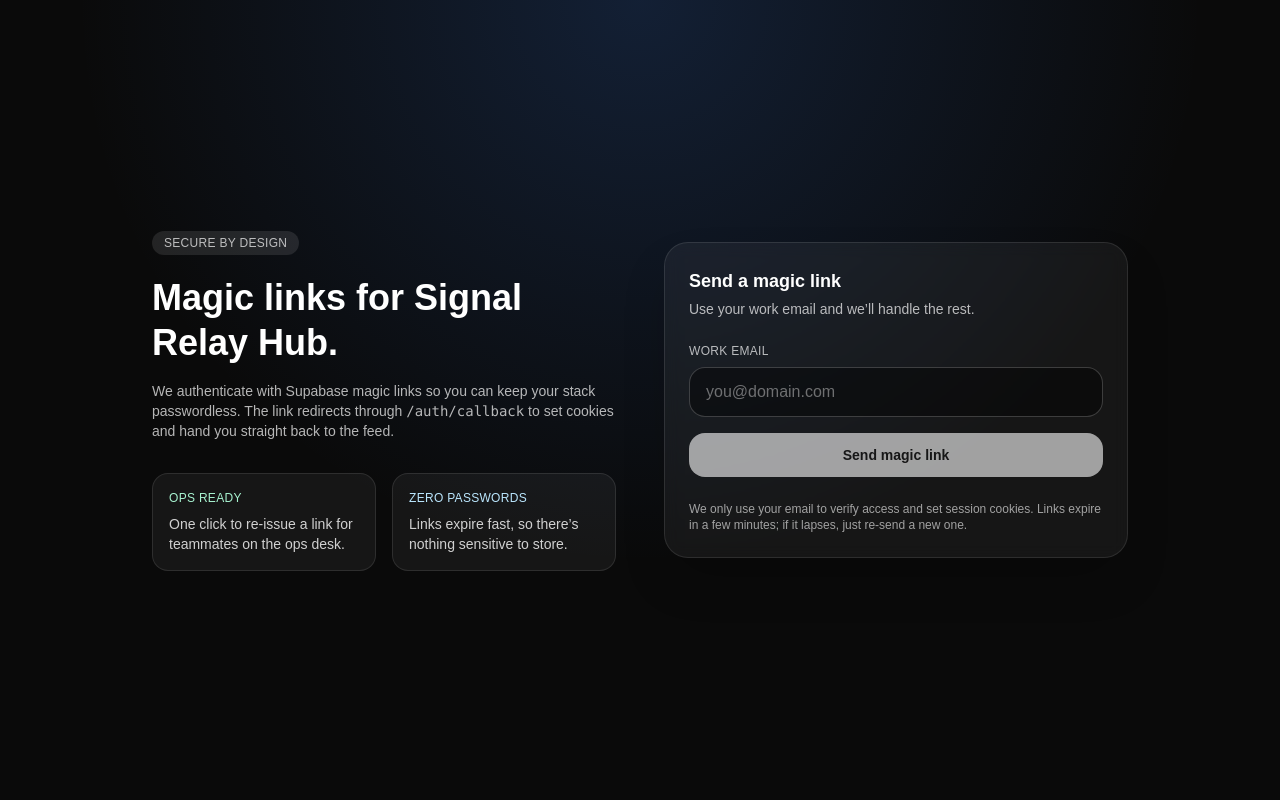
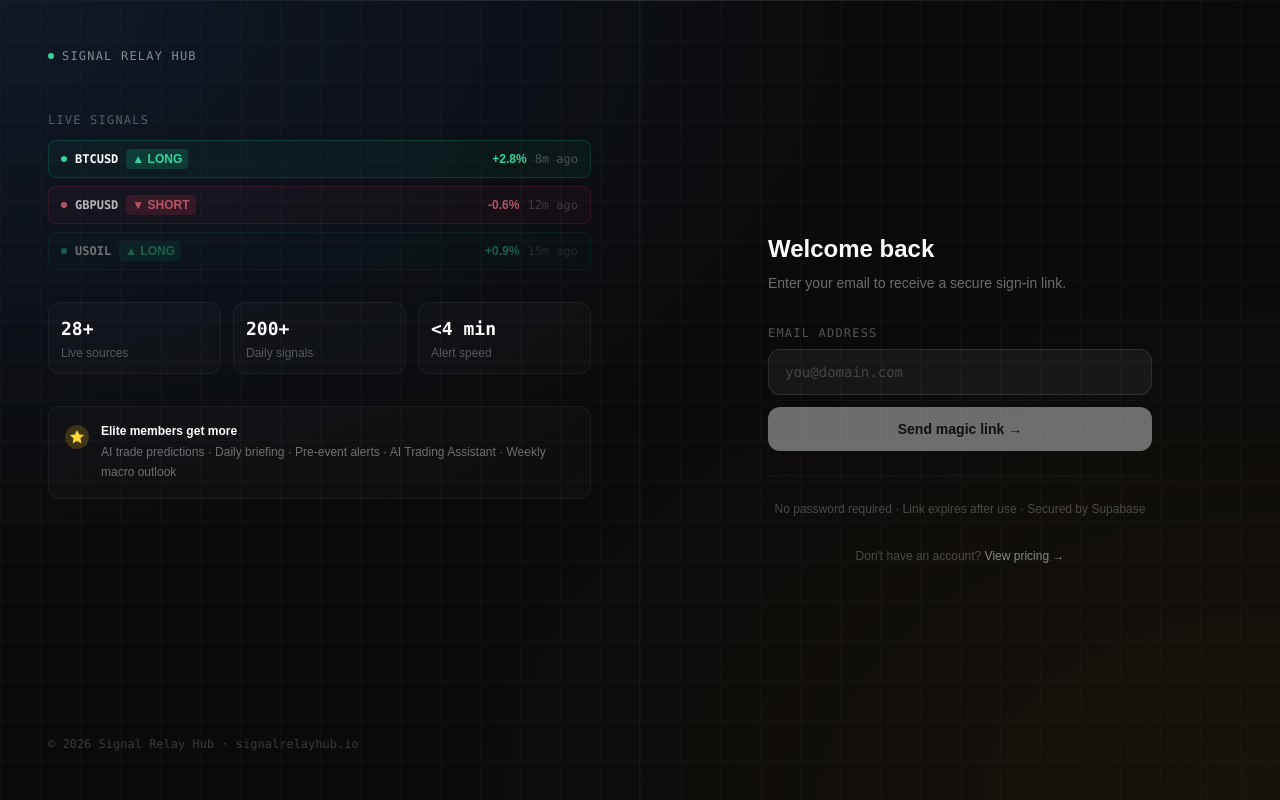
Before and after one commit to SignalRelayFinance/Signal-Relay-Hub, a Next.js app: page /login in a window 1280 px wide. Built offline with nearby package versions, Linux system fonts and the light colour scheme; no server answers.

Commit message:
Update page.tsx

```diff
--- a/src/app/login/page.tsx
+++ b/src/app/login/page.tsx
@@ -1,103 +1,238 @@
 'use client';
 
-import { useMemo, useState } from 'react';
+import { useMemo, useState, useEffect } from 'react';
 import { createSupabaseBrowserClient } from '@/lib/supabase/client';
+
+const LIVE_SIGNALS = [
+  { pair: 'XAUUSD', direction: 'LONG', change: '+1.2%', time: '2m ago' },
+  { pair: 'EURUSD', direction: 'SHORT', change: '-0.4%', time: '5m ago' },
+  { pair: 'BTCUSD', direction: 'LONG', change: '+2.8%', time: '8m ago' },
+  { pair: 'GBPUSD', direction: 'SHORT', change: '-0.6%', time: '12m ago' },
+  { pair: 'USOIL', direction: 'LONG', change: '+0.9%', time: '15m ago' },
+  { pair: 'US30', direction: 'LONG', change: '+0.3%', time: '18m ago' },
+];
+
+const STATS = [
+  { label: 'Live sources', value: '28+' },
+  { label: 'Daily signals', value: '200+' },
+  { label: 'Alert speed', value: '<4 min' },
+];
+
+function GridBackground() {
+  return (
+    <div className="absolute inset-0 overflow-hidden">
+      <div
+        className="absolute inset-0 opacity-[0.03]"
+        style={{
+          backgroundImage: `
+            linear-gradient(rgba(255,255,255,0.8) 1px, transparent 1px),
+            linear-gradient(90deg, rgba(255,255,255,0.8) 1px, transparent 1px)
+          `,
+          backgroundSize: '40px 40px',
+        }}
+      />
+      <div className="absolute inset-0 bg-[radial-gradient(ellipse_at_top_left,rgba(59,130,246,0.12),transparent_50%)]" />
+      <div className="absolute inset-0 bg-[radial-gradient(ellipse_at_bottom_right,rgba(245,158,11,0.06),transparent_50%)]" />
+      <div className="absolute top-0 left-0 right-0 h-px bg-gradient-to-r from-transparent via-white/10 to-transparent" />
+    </div>
+  );
+}
+
+function SignalTicker() {
+  const [offset, setOffset] = useState(0);
+
+  useEffect(() => {
+    const timer = setInterval(() => {
+      setOffset(prev => (prev + 1) % LIVE_SIGNALS.length);
+    }, 2500);
+    return () => clearInterval(timer);
+  }, []);
+
+  const visible = [...LIVE_SIGNALS, ...LIVE_SIGNALS].slice(offset, offset + 3);
+
+  return (
+    <div className="space-y-2">
+      {visible.map((signal, i) => (
+        <div
+          key={`${signal.pair}-${offset}-${i}`}
+          className={`flex items-center justify-between rounded-lg border px-3 py-2 transition-all duration-500 ${
+            signal.direction === 'LONG'
+              ? 'border-emerald-500/20 bg-emerald-500/5'
+              : 'border-rose-500/20 bg-rose-500/5'
+          } ${i === 0 ? 'opacity-100' : i === 1 ? 'opacity-70' : 'opacity-40'}`}
+        >
+          <div className="flex items-center gap-2">
+            <span className={`h-1.5 w-1.5 rounded-full ${signal.direction === 'LONG' ? 'bg-emerald-400' : 'bg-rose-400'}`} />
+            <span className="font-mono text-xs font-bold text-white">{signal.pair}</span>
+            <span className={`rounded px-1.5 py-0.5 text-xs font-bold ${signal.direction === 'LONG' ? 'bg-emerald-500/20 text-emerald-400' : 'bg-rose-500/20 text-rose-400'}`}>
+              {signal.direction === 'LONG' ? '▲' : '▼'} {signal.direction}
+            </span>
+          </div>
+          <div className="flex items-center gap-2">
+            <span className={`text-xs font-bold ${signal.direction === 'LONG' ? 'text-emerald-400' : 'text-rose-400'}`}>
+              {signal.change}
+            </span>
+            <span className="text-xs text-white/25 font-mono">{signal.time}</span>
+          </div>
+        </div>
+      ))}
+    </div>
+  );
+}
 
 export default function LoginPage() {
   const supabase = useMemo(() => createSupabaseBrowserClient(), []);
   const [email, setEmail] = useState('');
-  const [status, setStatus] = useState<string | null>(null);
+  const [status, setStatus] = useState<'idle' | 'sent' | 'error'>('idle');
+  const [errorMsg, setErrorMsg] = useState('');
+  const [loading, setLoading] = useState(false);
 
   async function sendMagicLink() {
     if (!supabase || !email) return;
-    setStatus(null);
+    setLoading(true);
+    setErrorMsg('');
     const { error } = await supabase.auth.signInWithOtp({
       email,
       options: {
         emailRedirectTo: `${window.location.origin}/auth/callback`,
       },
     });
-    if (error) setStatus(error.message);
-    else setStatus('Magic link sent — check your inbox.');
+    setLoading(false);
+    if (error) { setStatus('error'); setErrorMsg(error.message); }
+    else setStatus('sent');
   }
 
   return (
-    <div className="relative min-h-screen bg-neutral-950 text-white">
-      <div className="absolute inset-0 bg-[radial-gradient(circle_at_top,_rgba(59,130,246,0.18),_transparent_55%)]" />
-      <div className="relative mx-auto flex min-h-screen max-w-5xl flex-col gap-12 px-6 py-12 lg:flex-row lg:items-center">
-        <section className="lg:w-1/2">
-          <span className="inline-flex items-center rounded-full bg-white/10 px-3 py-1 text-xs uppercase tracking-wide text-white/70">
-            Secure by design
-          </span>
-          <h1 className="mt-5 text-4xl font-semibold leading-tight">Magic links for Signal Relay Hub.</h1>
-          <p className="mt-4 text-sm text-white/70">
-            We authenticate with Supabase magic links so you can keep your stack passwordless. The
-            link redirects through <span className="font-mono">/auth/callback</span> to set cookies and hand you
-            straight back to the feed.
-          </p>
-          <div className="mt-8 grid gap-4 text-sm text-white/80 md:grid-cols-2">
-            <div className="rounded-2xl border border-white/10 bg-white/5 p-4">
-              <div className="text-xs uppercase tracking-wide text-emerald-200">Ops ready</div>
-              <p className="mt-2">One click to re-issue a link for teammates on the ops desk.</p>
+    <div className="relative min-h-screen bg-neutral-950 text-white overflow-hidden">
+      <GridBackground />
+
+      <div className="relative flex min-h-screen">
+        {/* Left panel */}
+        <div className="hidden lg:flex lg:w-1/2 flex-col justify-between p-12 border-r border-white/5">
+          <div>
+            <div className="flex items-center gap-2 mb-12">
+              <span className="h-1.5 w-1.5 rounded-full bg-emerald-400 animate-pulse" />
+              <span className="font-mono text-xs uppercase tracking-widest text-white/50">Signal Relay Hub</span>
             </div>
-            <div className="rounded-2xl border border-white/10 bg-white/5 p-4">
-              <div className="text-xs uppercase tracking-wide text-sky-200">Zero passwords</div>
-              <p className="mt-2">Links expire fast, so there’s nothing sensitive to store.</p>
+
+            <div className="mb-8">
+              <div className="text-xs font-mono uppercase tracking-widest text-white/30 mb-3">Live signals</div>
+              <SignalTicker />
+            </div>
+
+            <div className="grid grid-cols-3 gap-3 mb-8">
+              {STATS.map(stat => (
+                <div key={stat.label} className="rounded-xl border border-white/5 bg-white/[0.02] p-3">
+                  <div className="font-mono text-lg font-bold text-white">{stat.value}</div>
+                  <div className="text-xs text-white/30 mt-0.5">{stat.label}</div>
+                </div>
+              ))}
+            </div>
+
+            <div className="rounded-xl border border-white/5 bg-white/[0.02] p-4">
+              <div className="flex items-start gap-3">
+                <div className="mt-0.5 h-6 w-6 rounded-full bg-amber-400/20 flex items-center justify-center shrink-0">
+                  <span className="text-xs text-amber-400">⭐</span>
+                </div>
+                <div>
+                  <div className="text-xs font-semibold text-white mb-1">Elite members get more</div>
+                  <div className="text-xs text-white/40 leading-relaxed">
+                    AI trade predictions · Daily briefing · Pre-event alerts · AI Trading Assistant · Weekly macro outlook
                   </div>
                 </div>
-        </section>
+              </div>
+            </div>
+          </div>
 
-        <section className="lg:w-1/2">
-          <div className="rounded-3xl border border-white/10 bg-white/5 p-6 shadow-2xl backdrop-blur">
-            <h2 className="text-lg font-semibold">Send a magic link</h2>
-            <p className="mt-1 text-sm text-white/70">Use your work email and we’ll handle the rest.</p>
+          <div className="text-xs text-white/20 font-mono">
+            © 2026 Signal Relay Hub · signalrelayhub.io
+          </div>
+        </div>
 
-            {!supabase ? (
-              <div className="mt-6 rounded-2xl border border-rose-300/40 bg-rose-500/10 p-4 text-sm text-rose-50">
-                Missing env vars:
-                <div className="mt-2 font-mono text-xs">
-                  NEXT_PUBLIC_SUPABASE_URL
-                  <br />
-                  NEXT_PUBLIC_SUPABASE_ANON_KEY
+        {/* Right panel — login form */}
+        <div className="flex flex-1 flex-col items-center justify-center px-6 py-12">
+          <div className="w-full max-w-sm">
+            <div className="lg:hidden flex items-center gap-2 mb-8 justify-center">
+              <span className="h-1.5 w-1.5 rounded-full bg-emerald-400 animate-pulse" />
+              <span className="font-mono text-xs uppercase tracking-widest text-white/50">Signal Relay Hub</span>
             </div>
-                <div className="mt-3 text-xs text-rose-100/70">
-                  Add them to <span className="font-mono">.env.local</span> to enable Supabase auth locally.
+
+            <div className="mb-8">
+              <h1 className="text-2xl font-semibold text-white mb-2">Welcome back</h1>
+              <p className="text-sm text-white/40">Enter your email to receive a secure sign-in link.</p>
             </div>
+
+            {status === 'sent' ? (
+              <div className="text-center py-8">
+                <div className="w-12 h-12 rounded-full bg-emerald-500/20 border border-emerald-500/30 flex items-center justify-center mx-auto mb-4">
+                  <span className="text-emerald-400 text-xl">✓</span>
+                </div>
+                <div className="text-sm font-semibold text-white mb-2">Check your inbox</div>
+                <div className="text-xs text-white/40 mb-6">
+                  We sent a magic link to <span className="text-white/70 font-mono">{email}</span>
+                </div>
+                <button
+                  onClick={() => { setStatus('idle'); setEmail(''); }}
+                  className="text-xs text-white/40 hover:text-white/60 transition-colors"
+                >
+                  Use a different email
+                </button>
               </div>
             ) : (
               <>
-                <label className="mt-6 block text-xs font-medium uppercase tracking-wide text-white/70">
-                  Work email
+                <div className="space-y-3">
+                  <div>
+                    <label className="block text-xs font-mono uppercase tracking-widest text-white/30 mb-2">
+                      Email address
                     </label>
                     <input
-                  className="mt-2 w-full rounded-2xl border border-white/20 bg-black/40 px-4 py-3 text-base text-white placeholder:text-white/40 focus:border-white/60 focus:outline-none"
+                      type="email"
                       value={email}
-                  onChange={(e) => setEmail(e.target.value)}
-                  type="email"
+                      onChange={e => setEmail(e.target.value)}
+                      onKeyDown={e => e.key === 'Enter' && sendMagicLink()}
                       placeholder="you@domain.com"
+                      className="w-full rounded-xl border border-white/10 bg-white/5 px-4 py-3 text-sm text-white placeholder-white/20 focus:outline-none focus:border-white/30 transition-colors font-mono"
                     />
+                  </div>
+
                   <button
-                  className="mt-4 w-full rounded-2xl bg-white px-4 py-3 text-sm font-semibold text-neutral-900 hover:bg-neutral-200 disabled:cursor-not-allowed disabled:opacity-60"
                     onClick={sendMagicLink}
-                  disabled={!email}
+                    disabled={!email || loading}
+                    className="w-full rounded-xl bg-white py-3 text-sm font-semibold text-neutral-900 hover:bg-white/90 disabled:opacity-40 disabled:cursor-not-allowed transition-all"
                   >
-                  Send magic link
+                    {loading ? (
+                      <span className="flex items-center justify-center gap-2">
+                        <span className="h-3 w-3 rounded-full border-2 border-neutral-400 border-t-neutral-900 animate-spin" />
+                        Sending...
+                      </span>
+                    ) : (
+                      'Send magic link →'
+                    )}
                   </button>
+                </div>
 
-                {status ? (
-                  <div className="mt-4 rounded-2xl border border-white/15 bg-black/30 px-4 py-3 text-sm text-white/80">
-                    {status}
+                {status === 'error' && (
+                  <div className="mt-3 rounded-xl border border-rose-500/20 bg-rose-500/10 px-4 py-3 text-xs text-rose-300">
+                    {errorMsg}
                   </div>
-                ) : null}
+                )}
 
-                <div className="mt-6 text-xs text-white/60">
-                  We only use your email to verify access and set session cookies. Links expire in a
-                  few minutes; if it lapses, just re-send a new one.
+                <div className="mt-6 pt-6 border-t border-white/5">
+                  <div className="text-xs text-white/25 text-center leading-relaxed">
+                    No password required · Link expires after use · Secured by Supabase
+                  </div>
+                </div>
+
+                <div className="mt-6 text-center">
+                  <span className="text-xs text-white/25">Don't have an account? </span>
+                  <a href="/pricing" className="text-xs text-white/50 hover:text-white transition-colors">
+                    View pricing →
+                  </a>
                 </div>
               </>
             )}
           </div>
-        </section>
+        </div>
       </div>
     </div>
   );
```
Lines whose indentation alone changed are shown as unchanged.
